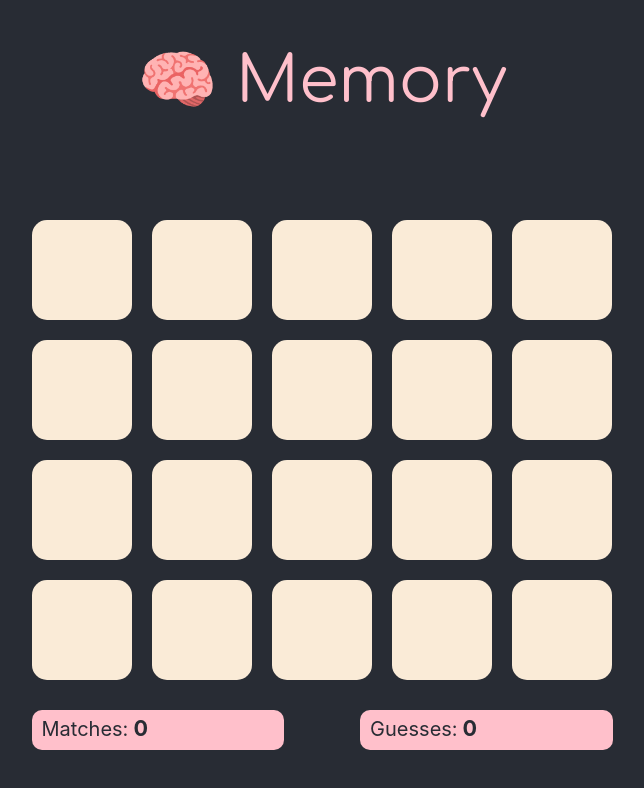
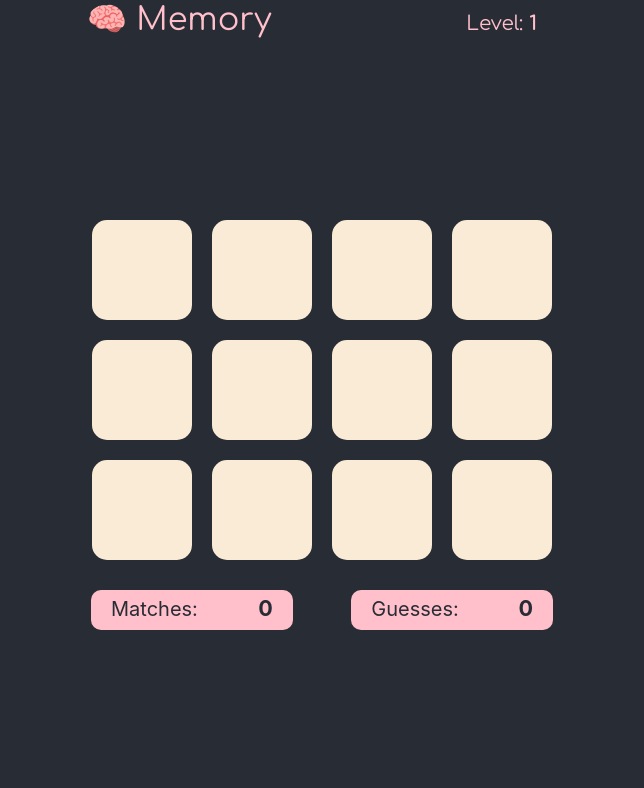
Before and after one commit to amlane/matching-game, a React (Create React App) app: page / in a window 1280 px wide. Shown: the top 788 px of the page, without its empty margins (318-962 px from the left). Built offline with nearby package versions, Linux system fonts and the light colour scheme.

Commit message:
added levels and kept track of best score per level and then displayed when you win the entire 5 level game

```diff
--- a/src/App.js
+++ b/src/App.js
@@ -1,8 +1,9 @@
-import React from "react";
+import React, { useState } from "react";
 import "./styles/App.css";
 import Cards from "./components/Cards";
 
 function App() {
+  const [level, setLevel] = useState(1);
   return (
     <div className="App">
       <header className="App-header">
@@ -12,8 +13,11 @@ function App() {
           </span>{" "}
           Memory
         </div>
+        <div className="level">
+          Level: <strong>{level}</strong>
+        </div>
       </header>
-      <Cards />
+      <Cards level={level} setLevel={setLevel} />
     </div>
   );
 }
--- a/src/components/Cards.jsx
+++ b/src/components/Cards.jsx
@@ -4,8 +4,8 @@ import GameWon from "./GameWon";
 import "../styles/Cards.css";
 import { shuffle } from "../utils/FisherYatesShuffle";
 
-function Cards() {
-  const [cardQty] = useState(20);
+function Cards({ level, setLevel }) {
+  const [cardQty, setCardQty] = useState(12);
   const [gameBoard, setGameBoard] = useState(null);
   const [isFlipped, setIsFlipped] = useState([]);
   const [selectionCount, setSelectionCount] = useState(0);
@@ -20,6 +20,7 @@ function Cards() {
   // TO DO - handle different difficulty levels and board sizes
 
   useEffect(() => {
+    console.log("test");
     let newGame = [];
     let count = 0;
     for (let i = 1; i <= cardQty / 2; i++) {
@@ -50,7 +51,16 @@ function Cards() {
 
   return isGameWon ? (
     // TODO - confetti component
-    <GameWon guessCount={guessCount} />
+    <GameWon
+      guessCount={guessCount}
+      setIsGameWon={setIsGameWon}
+      cardQty={cardQty}
+      setCardQty={setCardQty}
+      setUsersScore={setUsersScore}
+      setGuessCount={setGuessCount}
+      level={level}
+      setLevel={setLevel}
+    />
   ) : (
     <div className="container">
       <div className="display-msg">{displayMessage}</div>
@@ -78,6 +88,7 @@ function Cards() {
               guessCount={guessCount}
               setGuessCount={setGuessCount}
               setIsGameWon={setIsGameWon}
+              level={level}
             />
           );
         })}
--- a/src/components/GameWon.jsx
+++ b/src/components/GameWon.jsx
@@ -2,21 +2,65 @@ import React from "react";
 import Confetti from "react-confetti";
 import "../styles/GameWon.css";
 
-function GameWon({ guessCount }) {
-  const topScore = localStorage.getItem("top_score");
+function GameWon({
+  guessCount,
+  setIsGameWon,
+  cardQty,
+  setCardQty,
+  setUsersScore,
+  setGuessCount,
+  level,
+  setLevel,
+}) {
+  const topScore = localStorage.getItem(`level_${level}_top_score`);
+
+  const nextLevel = () => {
+    setIsGameWon(false);
+    setGuessCount(0);
+    setUsersScore(0);
+    setLevel(level + 1);
+    setCardQty(cardQty + 4);
+  };
 
   const restartGame = () => {
-    window.location.reload();
+    setIsGameWon(false);
+    setGuessCount(0);
+    setUsersScore(0);
+    setLevel(1);
+    setCardQty(12);
   };
 
-  return (
+  return cardQty === 28 ? (
+    <div className="final-winner">
+      <Confetti height={window.innerHeight} />
+      <section className="winner-modal">
+        <div className="winner-msg">
+          <h1>You won the game!</h1>
+          <h2>Number of Guesses: {guessCount}</h2>
+          <h2>Top Score for Level: {topScore}</h2>
+        </div>
+        <section className="top-scores">
+          <h3>Your Personal Records:</h3>
+          {[1, 2, 3, 4, 5].map((num) => {
+            return (
+              <div className="levels">
+                <span>Level {num}:</span>{" "}
+                {localStorage.getItem(`level_${num}_top_score`)}
+              </div>
+            );
+          })}
+        </section>
+        <button onClick={() => restartGame()}>Play again</button>
+      </section>
+    </div>
+  ) : (
     <div className="confetti-ctr">
       <Confetti height={window.innerHeight} />
       <section className="winner-modal">
         <h1>You win!</h1>
         <h2>Number of Guesses: {guessCount}</h2>
-        <h2>Your best score: {topScore}</h2>
-        <button onClick={() => restartGame()}>Play again</button>
+        <h2>Top Score for Level: {topScore}</h2>
+        <button onClick={() => nextLevel()}>Next Level</button>
       </section>
     </div>
   );
--- a/src/components/SingleCard.jsx
+++ b/src/components/SingleCard.jsx
@@ -11,6 +11,10 @@ import {
   FiLock,
   FiGithub,
   FiAnchor,
+  FiCamera,
+  FiKey,
+  FiStar,
+  FiSmile,
 } from "react-icons/fi";
 
 function SingleCard({
@@ -33,6 +37,7 @@ function SingleCard({
   guessCount,
   setGuessCount,
   setIsGameWon,
+  level,
 }) {
   const displayIconByCard = () => {
     switch (card) {
@@ -56,6 +61,14 @@ function SingleCard({
         return <FiLock size="3em" />;
       case 9:
         return <FiGithub size="3em" />;
+      case 10:
+        return <FiCamera size="3em" />;
+      case 11:
+        return <FiKey size="3em" />;
+      case 12:
+        return <FiStar size="3em" />;
+      case 13:
+        return <FiSmile size="3em" />;
       default:
         return card;
     }
@@ -140,9 +153,9 @@ function SingleCard({
 
           // once we have found all possible matches...
           if (usersScore === cardQty / 2 - 1) {
-            let topScore = localStorage.getItem("top_score");
+            let topScore = localStorage.getItem(`level_${level}_top_score`);
             if (topScore > guessCount + 1 || topScore === null) {
-              localStorage.setItem("top_score", guessCount + 1);
+              localStorage.setItem(`level_${level}_top_score`, guessCount + 1);
             }
             setTimeout(() => {
               setIsGameWon(true);
--- a/src/styles/App.css
+++ b/src/styles/App.css
@@ -7,21 +7,26 @@
 .App-header {
   background-color: #282c34;
   min-height: 20vh;
+  max-width: 470px;
   display: flex;
-  flex-direction: column;
-  align-items: center;
-  justify-content: center;
-  font-size: calc(10px + 2vmin);
+  flex-direction: row;
+  align-items: baseline;
+  justify-content: space-between;
+  font-size: 2rem;
   color: pink;
   font-family: Comfortaa, sans-serif;
-  font-size: 4em;
+  margin: 0 auto;
+}
+
+.level {
+  font-size: 1.25rem;
+  padding: 5px 20px 0;
 }
 
 @media only screen and (max-width: 900px) {
   .App-header {
     min-height: 8vh;
-    font-size: 1.8em;
-    padding: 10px 30px;
-    align-items: flex-start;
+    padding: 5px;
+    align-items: baseline;
   }
 }
--- a/src/styles/Cards.css
+++ b/src/styles/Cards.css
@@ -22,7 +22,7 @@
 .gameboard {
   display: flex;
   flex-wrap: wrap;
-  max-width: 620px;
+  max-width: 550px;
   justify-content: center;
   align-items: center;
   margin: 10px auto 0;
@@ -32,7 +32,7 @@
   color: antiquewhite;
   display: flex;
   justify-content: space-between;
-  width: 83%;
+  width: 66%;
   margin: 20px auto;
   font-size: 1.25rem;
 }
@@ -40,12 +40,12 @@
 .scoreboard span {
   background-color: pink;
   color: #282c34;
-  padding: 5px 10px;
+  padding: 5px 20px;
   border-radius: 10px;
-  width: 40%;
+  width: 35%;
   height: 30px;
   display: flex;
-  justify-content: flex-start;
+  justify-content: space-between;
   align-items: baseline;
 }
 .scoreboard span strong {
@@ -66,7 +66,7 @@
     margin: 5px;
   }
   .scoreboard {
-    width: 82%;
+    width: 85%;
   }
   .display-msg {
     font-size: 1.5rem;
--- a/src/styles/GameWon.css
+++ b/src/styles/GameWon.css
@@ -3,6 +3,13 @@
   justify-content: center;
   align-items: center;
   height: 60vh;
+}
+
+.final-winner {
+  display: flex;
+  justify-content: center;
+  align-items: center;
+  height: 80vh;
 }
 
 .winner-modal {
@@ -16,7 +23,35 @@
   font-family: Comfortaa, sans-serif;
 }
 
-.confetti-ctr button {
+.winner-modal .winner-msg {
+  border-bottom: 1px solid;
+}
+
+.winner-modal .top-scores {
+  text-align: start;
+  display: flex;
+  flex-direction: column;
+  justify-content: flex-start;
+  align-items: baseline;
+  width: 40%;
+  margin: 0 auto;
+  padding: 8px;
+}
+
+.winner-modal .top-scores .levels {
+  width: 100%;
+  display: flex;
+  justify-content: space-between;
+  margin: 5px 0;
+}
+
+.winner-modal .top-scores h3 {
+  padding: 0;
+  margin: 10px 0;
+}
+
+.confetti-ctr button,
+.final-winner button {
   color: #282c34;
   background-color: pink;
   /* border: 1px solid #282c34; */
```
